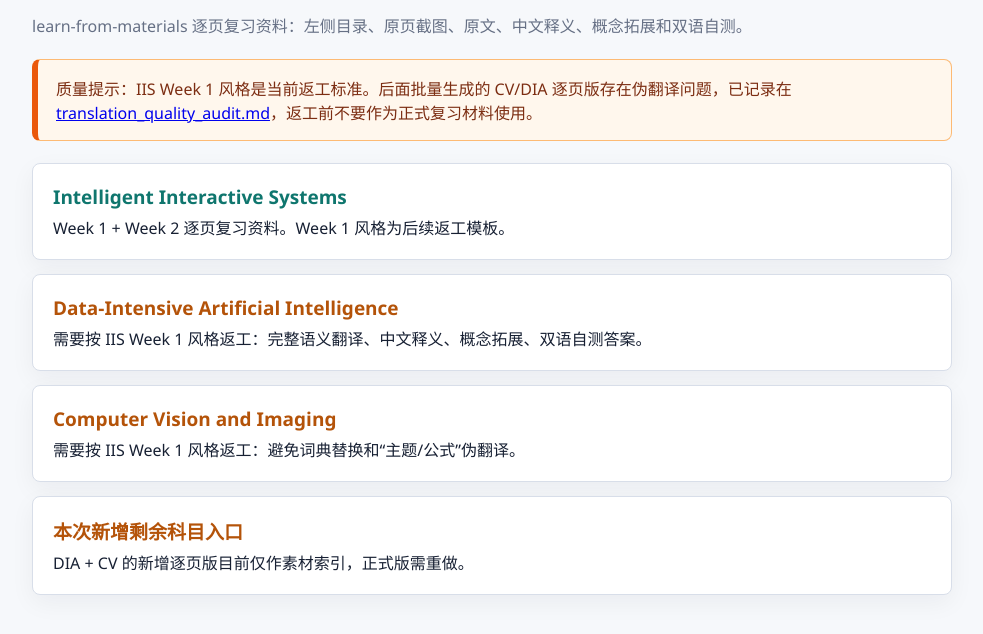
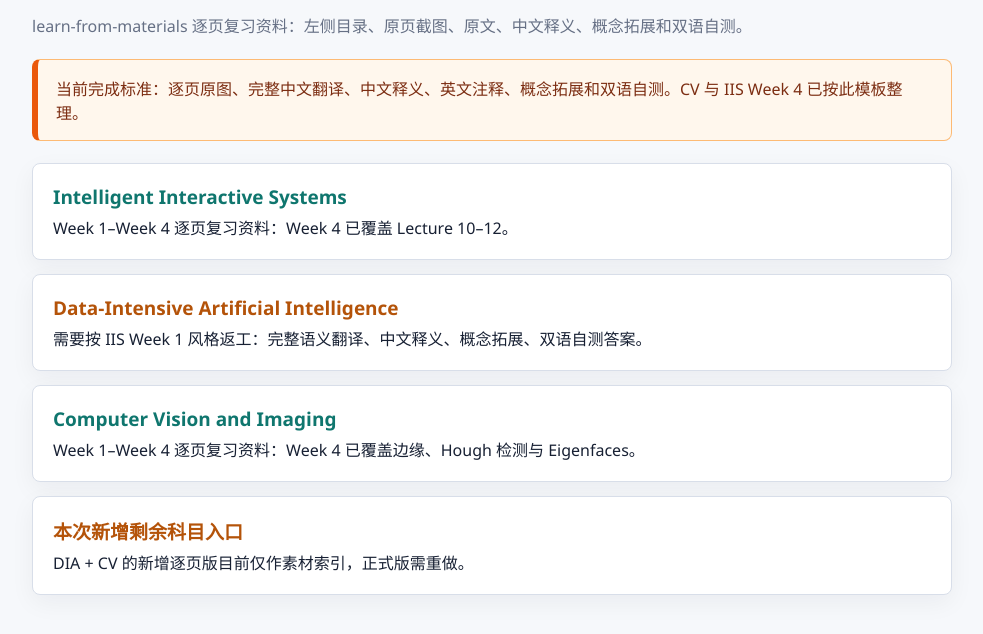
Before and after one commit to guanglingsilu/uob-ai-msc-notes, a plain HTML site: page all_courses_index.html in a window 1280 px wide. Shown: the part 112-746 px from the top of the page, without its empty margins (148-1131 px from the left). Drawn offline with Linux system fonts and the light colour scheme.

Commit message:
Add CV and IIS Week 4 revision materials
Upload Week 4 page-by-page bilingual revision packages and refreshed course indexes.

```diff
--- a/all_courses_index.html
+++ b/all_courses_index.html
@@ -19,12 +19,11 @@ span{display:block;margin-top:5px}
 <h1>UOB AI MSc 复习资料总入口</h1>
 <p>learn-from-materials 逐页复习资料：左侧目录、原页截图、原文、中文释义、概念拓展和双语自测。</p>
 <div class="notice">
-  质量提示：IIS Week 1 风格是当前返工标准。后面批量生成的 CV/DIA 逐页版存在伪翻译问题，已记录在
-  <a href="translation_quality_audit.md">translation_quality_audit.md</a>，返工前不要作为正式复习材料使用。
+  当前完成标准：逐页原图、完整中文翻译、中文释义、英文注释、概念拓展和双语自测。CV 与 IIS Week 4 已按此模板整理。
 </div>
-<a class="item" href="iis_index.html"><strong>Intelligent Interactive Systems</strong><span>Week 1 + Week 2 逐页复习资料。Week 1 风格为后续返工模板。</span></a>
+<a class="item" href="iis_index.html"><strong>Intelligent Interactive Systems</strong><span>Week 1–Week 4 逐页复习资料：Week 4 已覆盖 Lecture 10–12。</span></a>
 <a class="item bad" href="dia_index.html"><strong>Data-Intensive Artificial Intelligence</strong><span>需要按 IIS Week 1 风格返工：完整语义翻译、中文释义、概念拓展、双语自测答案。</span></a>
-<a class="item bad" href="cv_index.html"><strong>Computer Vision and Imaging</strong><span>需要按 IIS Week 1 风格返工：避免词典替换和“主题/公式”伪翻译。</span></a>
+<a class="item" href="cv_index.html"><strong>Computer Vision and Imaging</strong><span>Week 1–Week 4 逐页复习资料：Week 4 已覆盖边缘、Hough 检测与 Eigenfaces。</span></a>
 <a class="item bad" href="remaining_subjects_index.html"><strong>本次新增剩余科目入口</strong><span>DIA + CV 的新增逐页版目前仅作素材索引，正式版需重做。</span></a>
 </main>
 </html>
```
Also changed, not shown: cv_index.html (+1 -1 lines), iis_index.html (+1 -1 lines), 2 other files.
